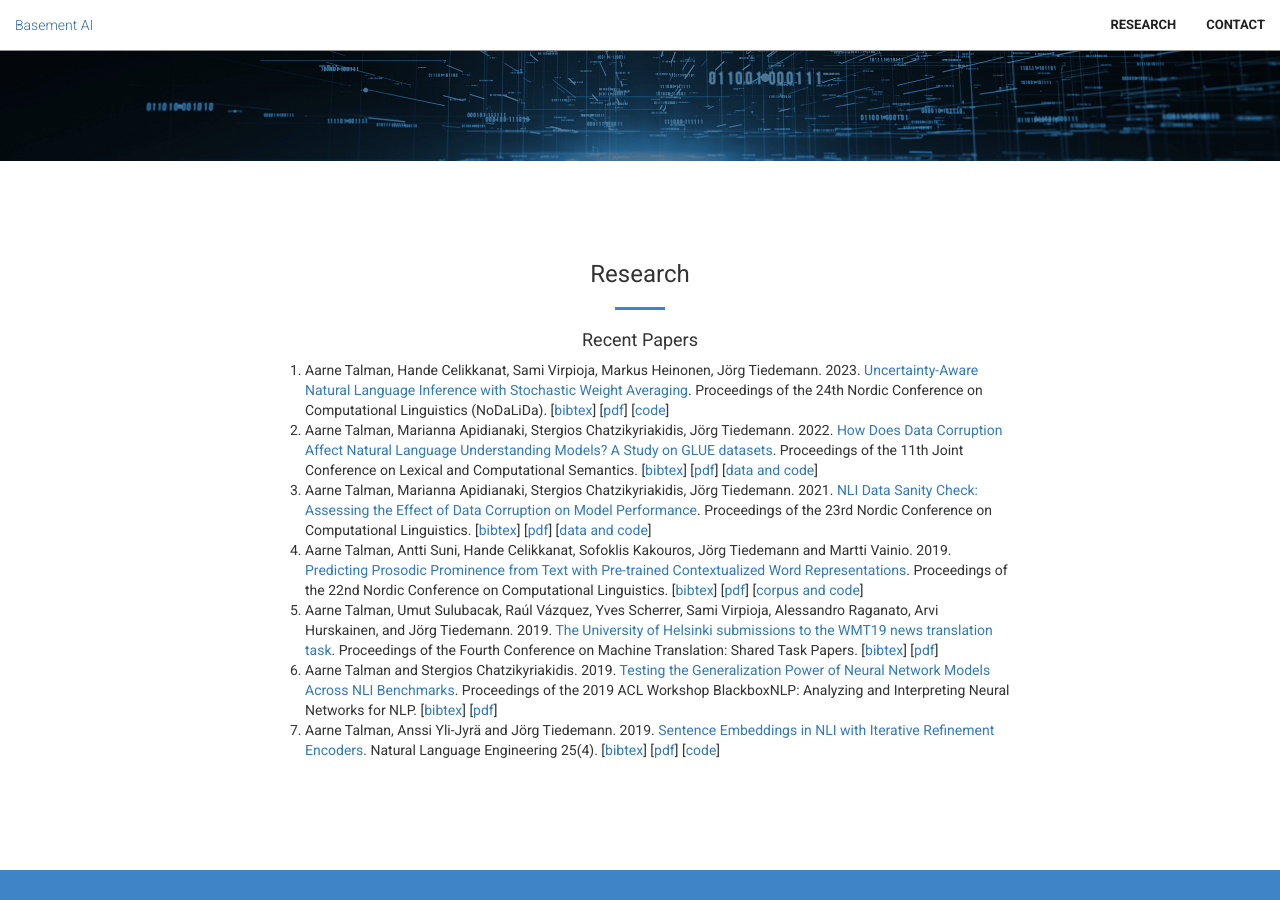
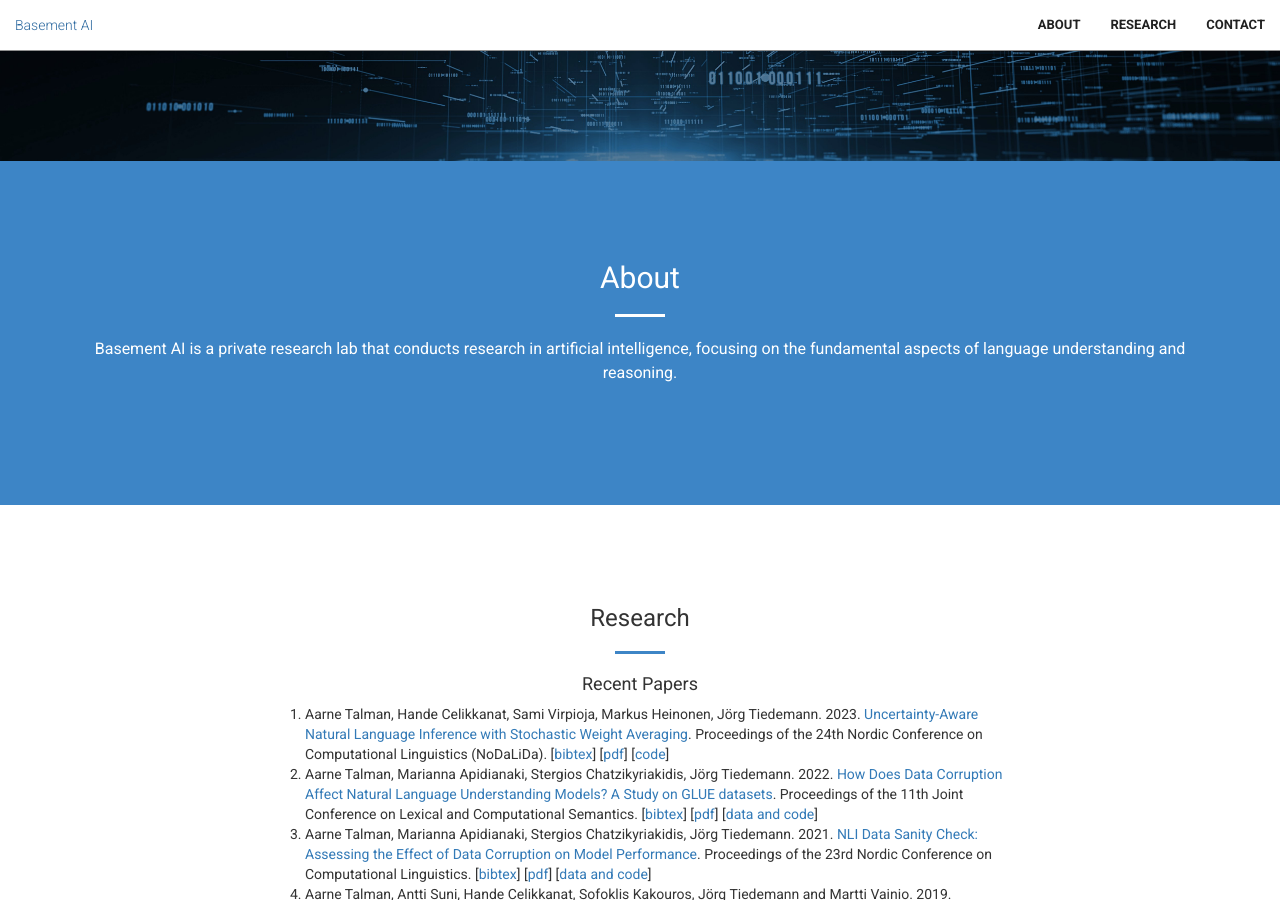
Before and after one commit to Basement-AI/basement-ai.github.io, a Jekyll site: the page built from index.html, in a window 1280 px wide and 900 px high, scrolled down 739 px. Built offline with Jekyll 4.4.1, drawn with Linux system fonts in a browser that asks for light colours; some of the changed text lies outside the part shown.

Commit message:
updated layout

```diff
--- a/_includes/about.html
+++ b/_includes/about.html
@@ -1,20 +1,13 @@
-<section id="about">
+<section class="bg-primary" id="about">
     <div class="container">
         <div class="row">
           <div class="col-lg-12 text-center">
             <h2 class="section-heading">About</h2>
-                <hr class="primary">
-                <p class="text-muted">
-                  Basement AI is a private research lab conducting research on language technology
-                and natural language understanding.</p>
+              <hr class="light">
+                <p>
+                  Basement AI is a private research lab that conducts research in artificial intelligence,
+                  focusing on the fundamental aspects of language understanding and reasoning.</p>
                 </div>
               </div>
           </div>
-          <div class="container">
-            <div class="row">
-              <div class="col-lg-8 col-lg-offset-2 text-center">
-                <a href="#contact" class="btn btn-primary btn-xl page-scroll">Contact us!</a>
-              </div>
-            </div>
-          </div>
 </section>
--- a/_includes/contact.html
+++ b/_includes/contact.html
@@ -2,7 +2,7 @@
     <div class="container">
         <div class="row">
             <div class="col-lg-12 text-center">
-                <h2 class="section-heading">Let's Get In Touch!</h2>
+                <h2 class="section-heading">Contacts</h2>
                 <hr class="light">
                 <p>Contact us by email or follow us on social media!</p>
             </div>
--- a/_includes/header.html
+++ b/_includes/header.html
@@ -4,7 +4,7 @@
             <h1>Basement <span>AI</span></h1>
             <hr>
             <p>Building Deep Foundations for True Language Understanding</p>
-            <a href="#research" class="btn btn-primary btn-xl page-scroll">Learn more</a>
+            <a href="#about" class="btn btn-primary btn-xl page-scroll">Learn more</a>
         </div>
     </div>
 </header>
--- a/_includes/nav.html
+++ b/_includes/nav.html
@@ -15,6 +15,9 @@
         <div class="collapse navbar-collapse" id="bs-example-navbar-collapse-1">
             <ul class="nav navbar-nav navbar-right">
                 <li>
+                    <a class="page-scroll" href="#about">About</a>
+                </li>
+                <li>
                     <a class="page-scroll" href="#research">Research</a>
                 </li>
                 <li>
--- a/_layouts/front.html
+++ b/_layouts/front.html
@@ -6,6 +6,7 @@
 <body id="page-top">
   {% include nav.html %}
   {% include header.html %}
+  {% include about.html %}
   {% include research.html %}
   {% include contact.html %}
   {% include footer.html %}
```
